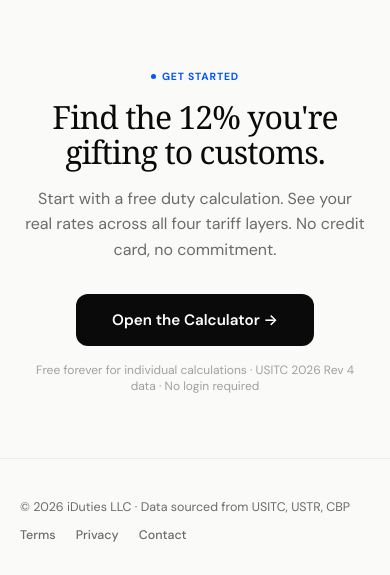
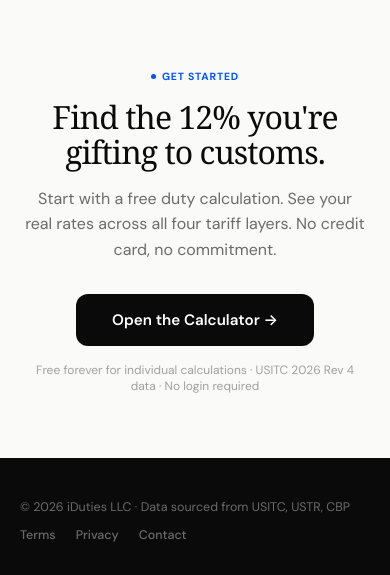
Before and after one commit to rebelkayn/dutycalc, a Flask app: page / in a window 390 px wide. Shown: the part 5307-5882 px from the top of the page. Run offline with Flask 3, Linux system fonts and the light colour scheme; some libraries are stand-ins or nearby versions; some web fonts are replaced.

Commit message:
Fix mobile landing page: dark background extends behind fixed nav
Set html and body background to hero-bg (#0A0A0A) so the dark
color fills the iOS safe area above the fixed nav instead of
showing the white page background.

Co-Authored-By: Claude Sonnet 4.6 <noreply@anthropic.com>

```diff
--- a/templates/landing.html
+++ b/templates/landing.html
@@ -35,9 +35,9 @@
   --serif: 'Instrument Serif', Georgia, serif;
   --mono: 'SF Mono', 'Fira Code', monospace;
 }
-html { scroll-behavior: smooth; }
+html { scroll-behavior: smooth; background: var(--hero-bg); }
 body {
-  font-family: var(--font); background: var(--bg); color: var(--ink);
+  font-family: var(--font); background: var(--hero-bg); color: var(--ink);
   -webkit-font-smoothing: antialiased; -moz-osx-font-smoothing: grayscale;
   overflow-x: hidden;
 }
```
